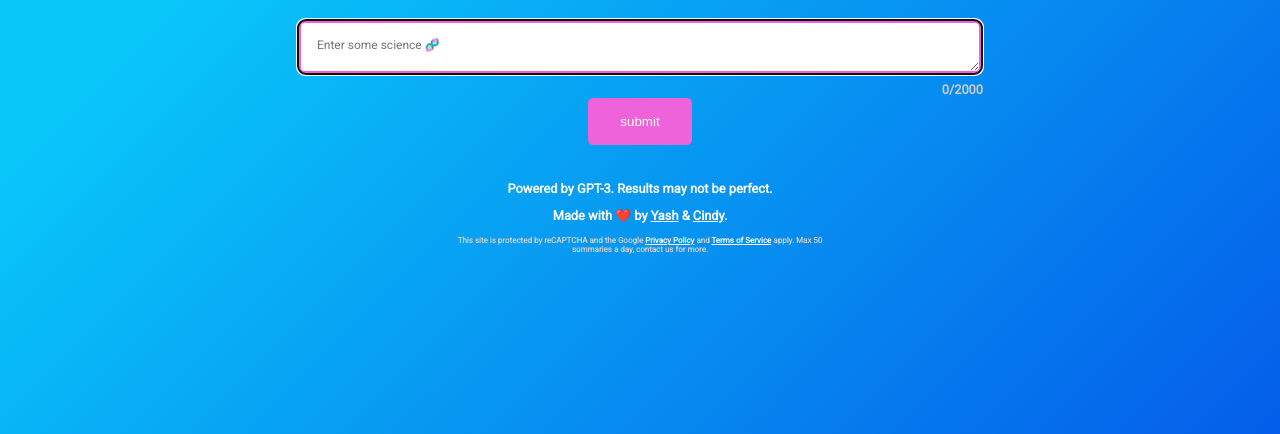
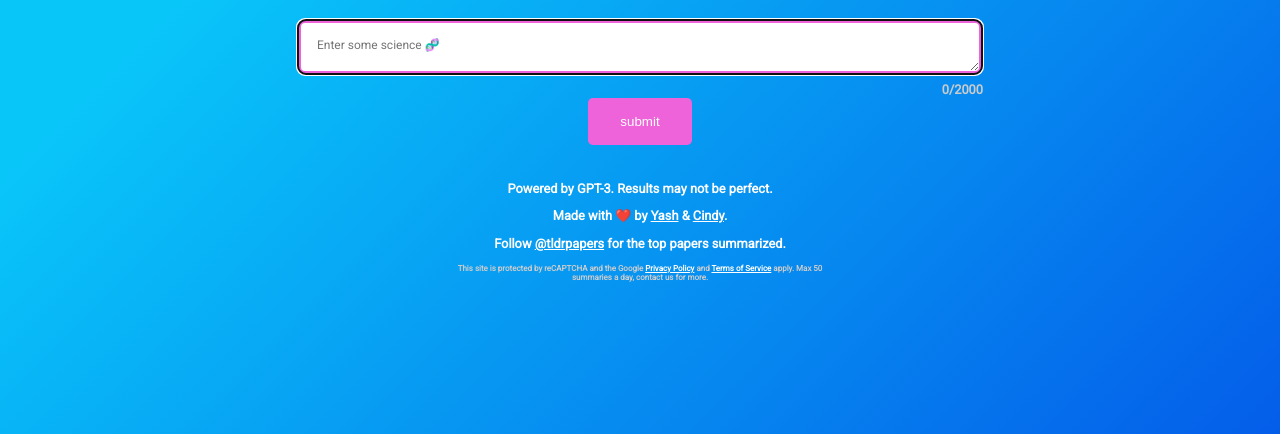
Before and after one commit to yash-dani/tl-dr-science, a Flask app: page / in a window 1280 px wide. Shown: the part 366-800 px from the top of the page. Run offline with Flask 2, Linux system fonts and the light colour scheme; some libraries are stand-ins or nearby versions.

Commit message:
Adds twitter in footer

```diff
--- a/templates/generate.html
+++ b/templates/generate.html
@@ -119,6 +119,9 @@
                 <p>
                     Made with &#10084;&#65039; by <a href="https://twitter.com/itsyashdani">Yash</a> & <a href="https://twitter.com/cindywu">Cindy</a>.
                 </p>
+                <p>
+                  Follow <a href="https://twitter.com/tldrpapers">@tldrpapers</a> for the top papers summarized.
+                </p>
                 <p class="disclaimer">
                     This site is protected by reCAPTCHA and the Google <a href="https://policies.google.com/privacy">Privacy Policy</a> and <a href="https://policies.google.com/terms">Terms of Service</a> apply. Max 50 summaries a day, contact us for more.
                 </p>
```
